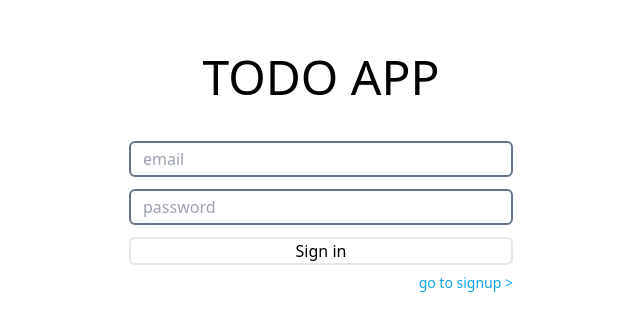
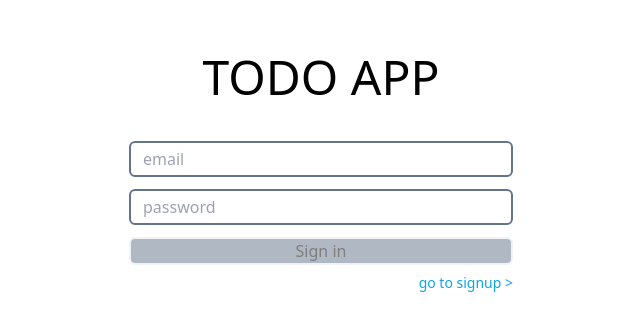
Before and after one commit to eomsteve/wanted-pre-onboarding-frontend, a React (Create React App) app: page /signin in a window 1280 px wide. Shown: the part 247-578 px from the top of the page, without its empty margins (319-959 px from the left). Built offline with nearby package versions, Linux system fonts and the light colour scheme.

Commit message:
feat : 사용자 입력에 따른 form data, 버튼 disabled 다루기

```diff
--- a/src/Components/Auth/AuthForm.jsx
+++ b/src/Components/Auth/AuthForm.jsx
@@ -7,18 +7,27 @@ const authFormHandler = (event) => {
   event.preventDefault();
 
   const formData = new FormData(event.currentTarget);
-
+  console.log(formData.get('email'));
 };
 export const AuthForm = ({ authType }) => {
-  const [formValidation, setFormValidation] = useState({
-    email : false,
-    password : false
-  });
+  const [email, setEmail] = useState(false);
+  const [password, setPassword] = useState(false);
+  const emailHandler = (email)=>{
+    console.log(email)
+    return setEmail(()=>email);
+  }
+  const passwordHandler = (password)=>{
+    console.log(password);
+    setPassword(()=>password);
+  }
   return (
-    <form className='w-[100%] flex flex-col justify-end' onSubmit={authFormHandler}>
-      <InputEmail />
-      <InputPassword />
-      <AuthButton authType={authType} isValidated={formValidation} />
+    <form
+      className="w-[100%] flex flex-col justify-end"
+      onSubmit={authFormHandler}
+    >
+      <InputEmail emailHandler={emailHandler}/>
+      <InputPassword passwordHandler={passwordHandler}/>
+      <AuthButton authType={authType} disableState={email && password}/>
     </form>
   );
 };
--- a/src/Components/Auth/Button.jsx
+++ b/src/Components/Auth/Button.jsx
@@ -1,13 +1,13 @@
 import { isDisabled } from '@testing-library/user-event/dist/utils';
 
-export const AuthButton = ({ authType, isValidated }) => {
+export const AuthButton = ({ authType, disableState }) => {
   const label = authType === 'signin' ? 'Sign in' : 'Sign Up';
   return (
     <button
       className="disabled:opacity-50 disabled:bg-slate-500 border-2 rounded-md"
       type="submit"
       data-testid={`${authType}-button`}
-      disabled={isValidated.every}
+      disabled={!disableState}
     >
       {label}
     </button>
--- a/src/Components/Auth/InputEmail.jsx
+++ b/src/Components/Auth/InputEmail.jsx
@@ -2,17 +2,22 @@ import { ErrorText } from './ErrorText';
 import { useEffect, useState } from 'react';
 import { useDebounce } from '../../hooks/useDebounce';
 import { emailValidator } from '../../utils/auth';
-export const InputEmail = ({ isError }) => {
+export const InputEmail = ({ emailHandler }) => {
   const ErrorMessage = '이메일 입력을 확인해 주세요';
   const [userInput, setUserInput] = useState('');
-  const [isValidated, setIsValidated] = useState(true);
+  const [isValidated, setIsValidated] = useState(false);
   const inputValue = useDebounce(userInput);
   const onChangeHandler = (e) => {
     setUserInput(e.target.value);
   };
   useEffect(() => {
     setIsValidated(() => emailValidator(inputValue));
-  }, [inputValue]);
+    if (isValidated) {
+      emailHandler(true);
+    }else{
+      emailHandler(false);
+    }
+  }, [inputValue,isValidated]);
   return (
     <div className="mb-3 flex items-end flex-col">
       <input
@@ -21,9 +26,10 @@ export const InputEmail = ({ isError }) => {
         data-testid={`${'email'}-input`}
         placeholder="email"
         onChange={onChangeHandler}
+        name="email"
         required
       />
-      {inputValue && !isValidated ? <ErrorText texts={ErrorMessage} /> : ''}
+      {!inputValue || isValidated ? '' : <ErrorText texts={ErrorMessage} /> }
     </div>
   );
 };
--- a/src/Components/Auth/InputPassword.jsx
+++ b/src/Components/Auth/InputPassword.jsx
@@ -2,17 +2,23 @@ import { ErrorText } from './ErrorText';
 import { useEffect, useState } from 'react';
 import { useDebounce } from '../../hooks/useDebounce';
 import { passwordValidator } from '../../utils/auth';
-export const InputPassword = ({ isError }) => {
+export const InputPassword = ({ passwordHandler }) => {
   const ErrorMessage = '비밀번호 입력을 확인해 주세요';
   const [userInput, setUserInput] = useState('');
-  const [isValidated, setIsValidated] = useState(true);
+  const [isValidated, setIsValidated] = useState(false);
   const inputValue = useDebounce(userInput);
   const onChangeHandler = (e) => {
     setUserInput(e.target.value);
   };
   useEffect(() => {
     setIsValidated(() => passwordValidator(inputValue));
-  }, [inputValue]);
+    console.log(inputValue, isValidated);
+    if (isValidated) {
+      passwordHandler(true);
+    }else{
+      passwordHandler(false);
+    }
+  }, [inputValue,isValidated]);
   return (
     <div className="mb-3 flex items-end flex-col">
       <input
@@ -21,9 +27,10 @@ export const InputPassword = ({ isError }) => {
         data-testid="password-input"
         placeholder="password"
         onChange={onChangeHandler}
+        name="password"
         required
       />
-      {inputValue && !isValidated ? <ErrorText texts={ErrorMessage} /> : ''}
+      {!inputValue || isValidated ? '':<ErrorText texts={ErrorMessage} /> }
     </div>
   );
 };
```
Also changed, not shown: src/api/auth.js (added).
